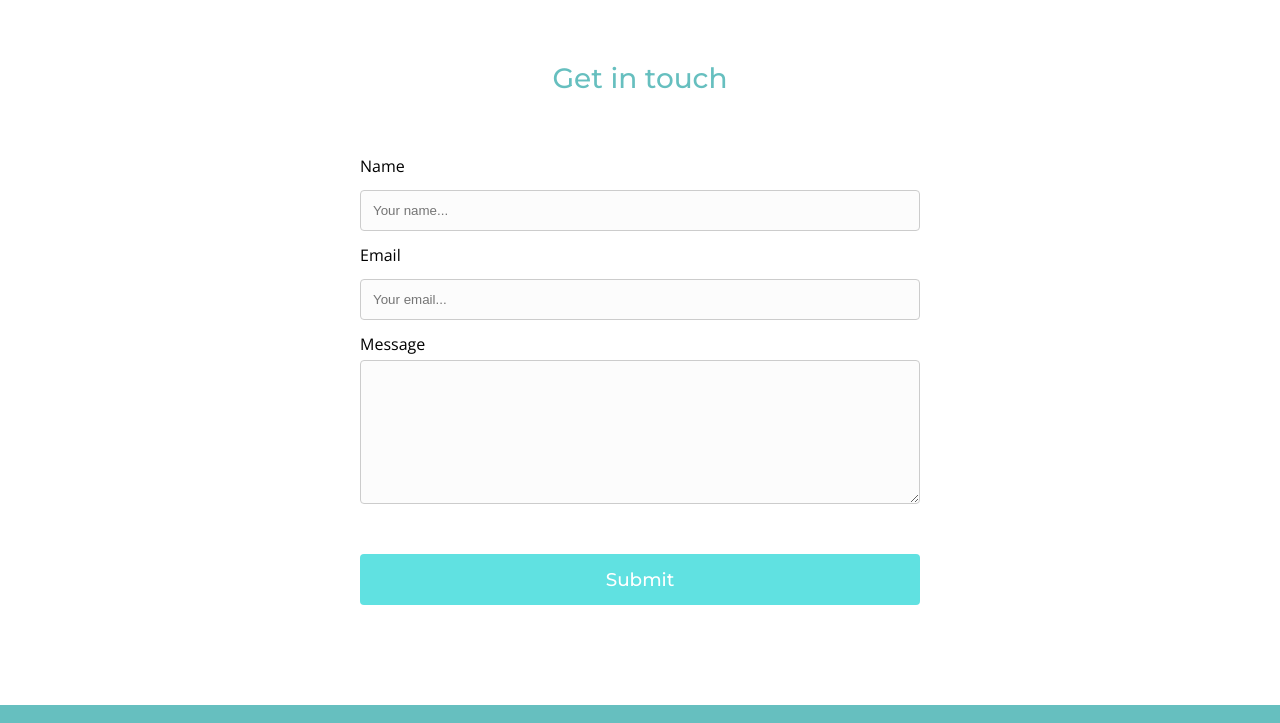
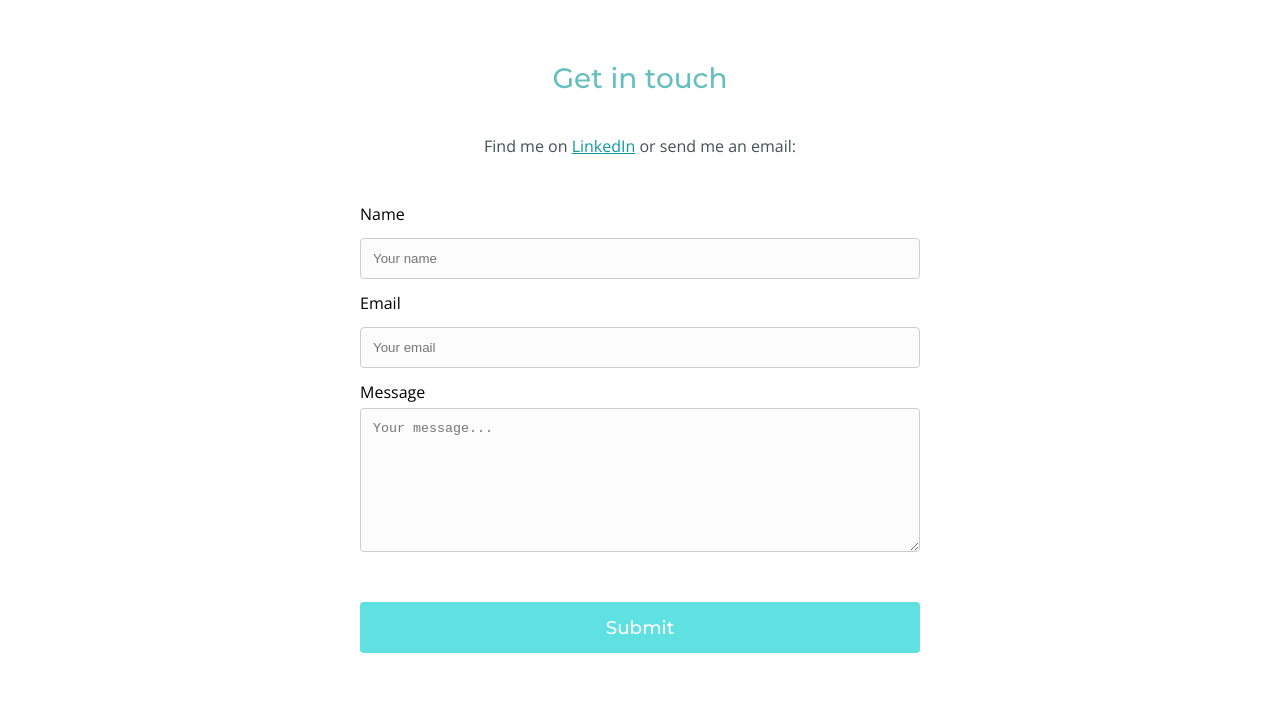
Before and after one commit to izetter/izetter.github.io, a plain HTML site: page index.html in a window 1280 px wide. Shown: the part 3880-4603 px from the top of the page. Drawn offline with nearby package versions, Linux system fonts and the light colour scheme.

Commit message:
Form tweaks

```diff
--- a/index.html
+++ b/index.html
@@ -4,6 +4,8 @@
 <head>
 	<meta charset="UTF-8">
 	<meta name="viewport" content="width=device-width, initial-scale=1.0">
+	<meta name="author" content="Isay Zetter">
+	<meta name="description" content="Isay Zetter's portfolio">
 	<link rel="stylesheet" href="css/style.css">
 	<link rel="icon" sizes="16x16" href="images/favicon-16x16.png">
 	<link href="https://fonts.googleapis.com/css?family=Open+Sans|Montserrat:200,500|Sacramento&display=block" rel="stylesheet">
@@ -24,7 +26,6 @@
 		<button id="menu-btn">menu</button>
 		<div id="menu">
 			<a href="#">Profile</a>
-			<a href="#bookmark-lorem">Lorem</a>
 			<a href="#projects">Projetcs</a>
 			<a href="#bookmark-skills">Skills</a>
 			<a href="#contact">Contact</a>
@@ -35,7 +36,6 @@
 		<ul>
 			<li id="nav-pointer"><a><img id="arrow" src="images/Arrow-down.svg"></a></li>
 			<li><a href="#">Profile</a></li>
-			<li><a href="#bookmark-lorem">Lorem</a></li>
 			<li><a href="#projects">Projects</a></li>
 			<li><a href="#bookmark-skills">Skills</a></li>
 			<li><a href="#contact">Contact</a></li>
@@ -178,10 +178,11 @@
 		<div>
 			<section id="contact">
 				<h2>Get in touch</h2>
+				<p>Find me on <a href="https://www.linkedin.com/in/isay-zetter/">LinkedIn</a> or send me an email:</p>
 				<form action="https://formsubmit.co/zetter.contact@gmail.com" method="POST">
-					<label>Name<input type="text" name="name" placeholder="Your name..." required></label>
-					<label>Email<input type="email" name="email" placeholder="Your email..." required></label>
-					<label>Message<textarea name="story"></textarea></label>
+					<label>Name<input type="text" name="name" placeholder="Your name" required></label>
+					<label>Email<input type="email" name="email" placeholder="Your email" required></label>
+					<label>Message<textarea name="message" placeholder="Your message..." required></textarea></label>
 					<input type="submit" value="Submit">
 			   </form>
 
```
